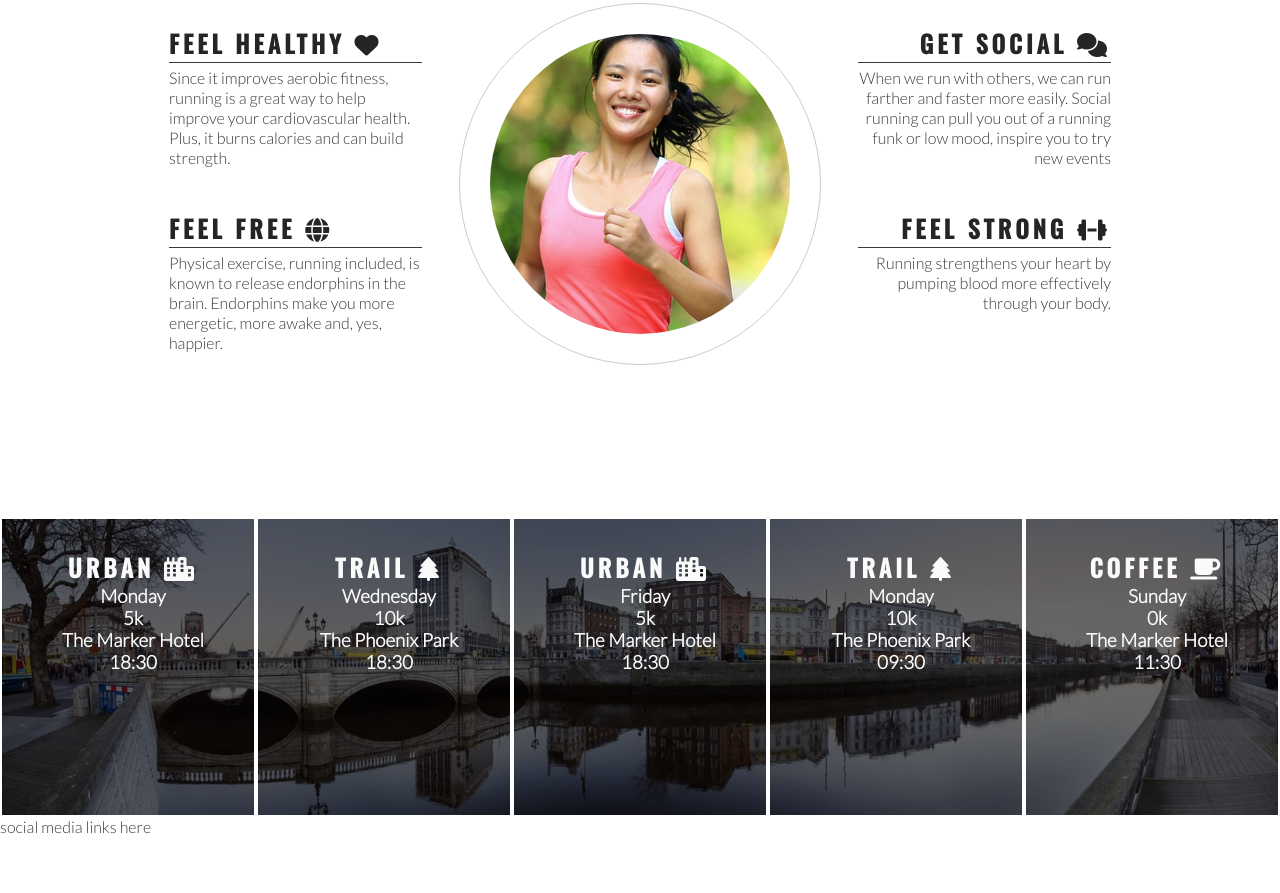
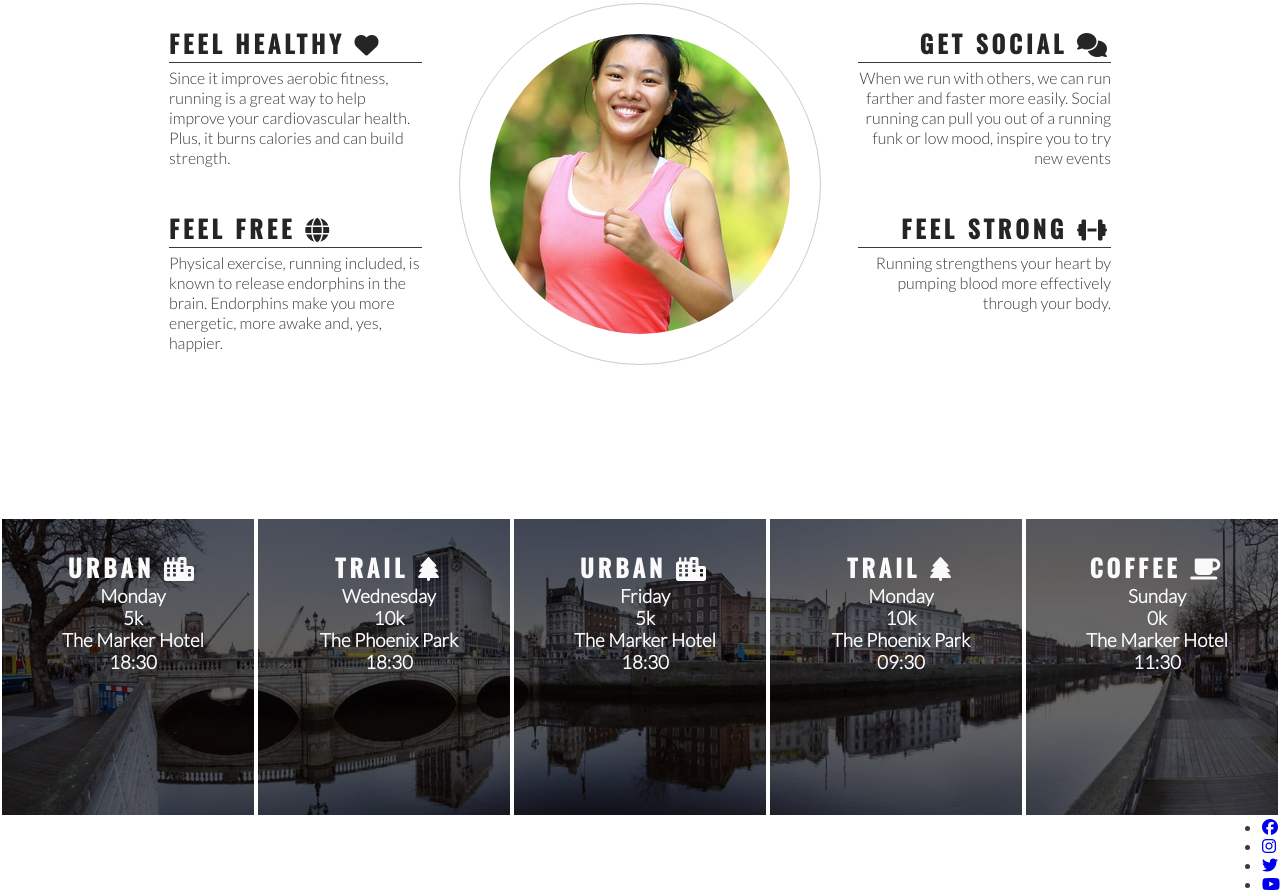
Before and after one commit to Stuartpkd/love-running, a plain HTML site: page index.html in a window 1280 px wide. Shown: the part 778-1671 px from the top of the page. Before the commit the page ends 1614 px from the top, so only its background shows below. Drawn offline with nearby package versions, Linux system fonts and the light colour scheme.

Commit message:
add icons to footer

```diff
--- a/index.html
+++ b/index.html
@@ -130,7 +130,25 @@
     </section>
 
     <footer>
-        social media links here
+        <ul>
+            <li>
+                <a href="https://facebook.com" target="_blank" rel="noopener"
+                    aria-label="Visit our Facebook page (opens a new tab)"><i class="fa-brands fa-facebook"></i></a>
+            </li>
+            <li>
+                <a href="https://instagram.com" target="_blank" rel="noopener"
+                    aria-label="Visit our Instagram page (opens a new tab)"><i
+                        class="fa-brands fa-instagram"></i></i></a>
+            </li>
+            <li>
+                <a href="https://twitter.com" target="_blank" rel="noopener"
+                    aria-label="Visit our Twitter page (opens a new tab)"><i class="fa-brands fa-twitter"></i></a>
+            </li>
+            <li>
+                <a href="https://twitter.com" target="_blank" rel="noopener"
+                    aria-label="Visit our Youtube page (opens a new tab)"><i class="fa-brands fa-youtube"></i></a>
+            </li>
+        </ul>
     </footer>
 
     <!--font awesome script-->
```
